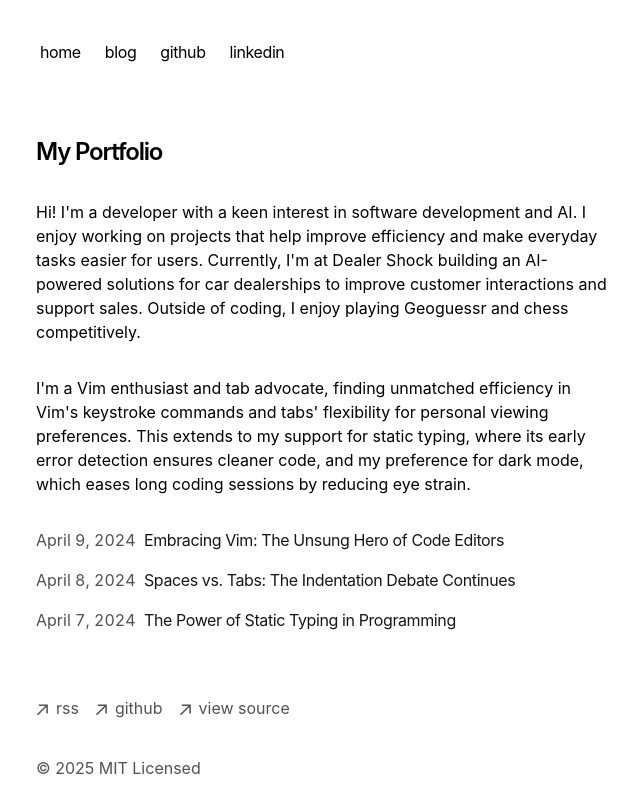
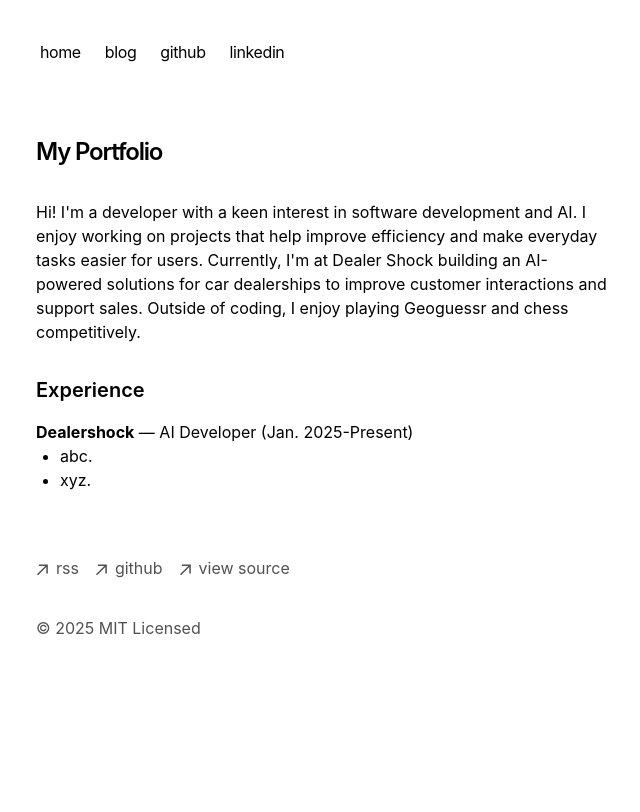
Before and after one commit to nicholasbrar/new-portfolio, a Next.js app: page / in a window 1280 px wide. Shown: the top 812 px of the page, without its empty margins (316-956 px from the left). Built offline with nearby package versions, Linux system fonts and the light colour scheme.

Commit message:
Update page.tsx

```diff
--- a/app/page.tsx
+++ b/app/page.tsx
@@ -12,15 +12,18 @@ export default function Page() {
         Currently, I'm at Dealer Shock building an AI-powered solutions for car dealerships to improve customer interactions and support sales. Outside of coding, I enjoy playing Geoguessr and chess competitively.
       </p>
 
-      <p className="mb-4">
-        {`I'm a Vim enthusiast and tab advocate, finding unmatched efficiency in
-        Vim's keystroke commands and tabs' flexibility for personal viewing
-        preferences. This extends to my support for static typing, where its
-        early error detection ensures cleaner code, and my preference for dark
-        mode, which eases long coding sessions by reducing eye strain.`}
-      </p>
-      <div className="my-8">
-        <BlogPosts />
+      <div className="mb-8">
+        <h2 className="text-xl font-semibold mb-4">Experience</h2>
+        <ul>
+          <li className="mb-4">
+            <strong>Dealershock</strong> — AI Developer (Jan. 2025-Present)
+            <ul className="list-disc ml-6">
+              <li>abc.</li>
+              <li>xyz.</li>
+            </ul>
+          </li>
+          {}
+        </ul>
       </div>
     </section>
   )
```
